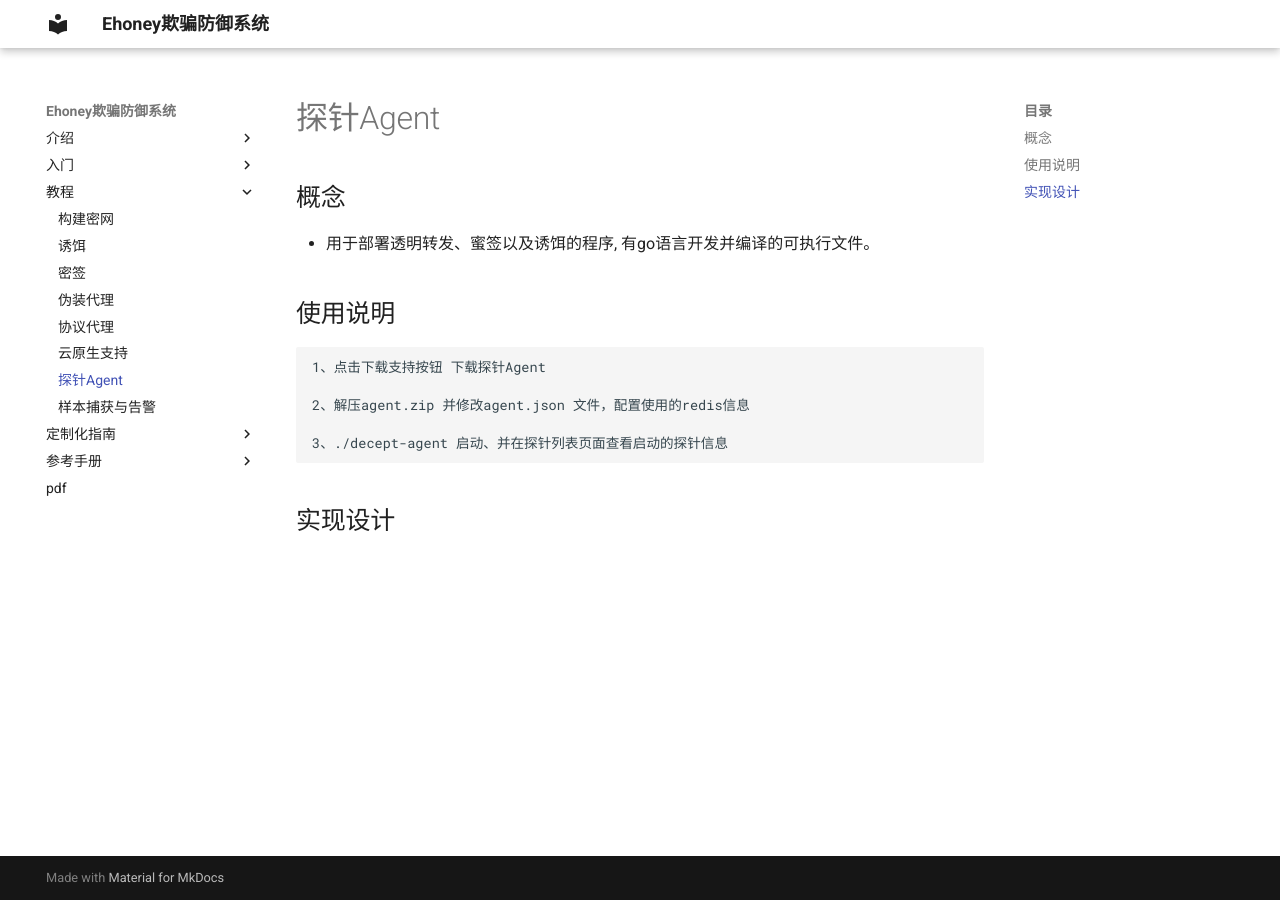
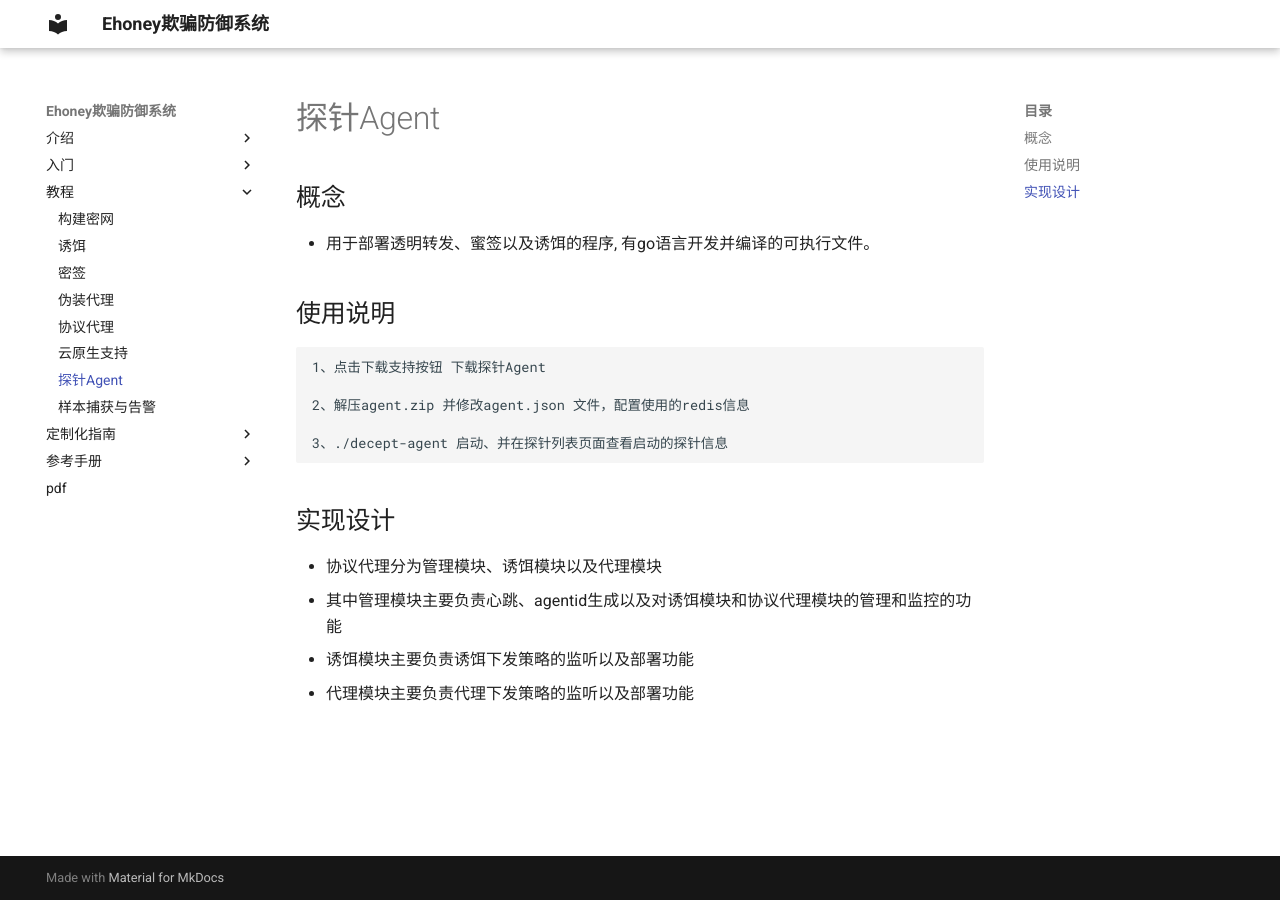
Before and after one commit to seccome/Ehoney, an MkDocs documentation site: the page built from doc/Tutorials/ProbeAgent.md, in a window 1280 px wide. Built offline with MkDocs 1.6.1 and Material for MkDocs 9.7.7, drawn with Linux system fonts in a browser that asks for light colours.

Commit message:
Update ProbeAgent.md

```diff
--- a/doc/Tutorials/ProbeAgent.md
+++ b/doc/Tutorials/ProbeAgent.md
@@ -9,3 +9,7 @@
 	3、./decept-agent 启动、并在探针列表页面查看启动的探针信息
 
 ## 实现设计
+* 协议代理分为管理模块、诱饵模块以及代理模块
+* 其中管理模块主要负责心跳、agentid生成以及对诱饵模块和协议代理模块的管理和监控的功能
+* 诱饵模块主要负责诱饵下发策略的监听以及部署功能
+* 代理模块主要负责代理下发策略的监听以及部署功能
```
